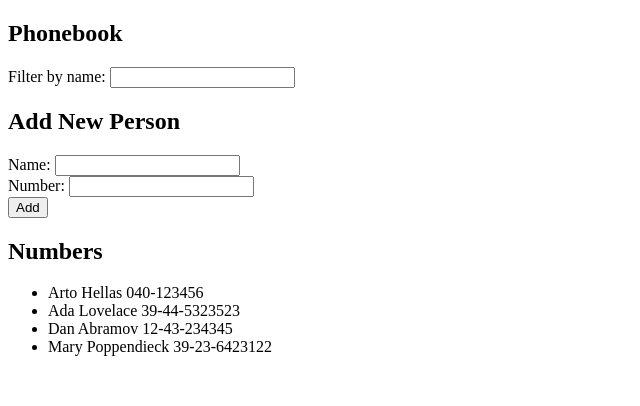
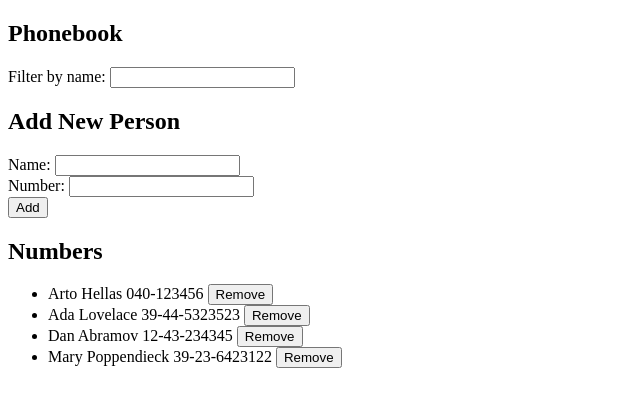
Before and after one commit to douglasdotv/fullstackopen, a React (Vite) app in the folder part2/phonebook/: page / in a window 1280 px wide. Shown: the top 406 px of the page, without its empty margins (0-640 px from the left). Built offline with nearby package versions, Linux system fonts and the light colour scheme; data requests are answered from the project's data file.

Commit message:
Add possibility to remove entries
(2.14)

```diff
--- a/part2/phonebook/src/components/PersonItem.jsx
+++ b/part2/phonebook/src/components/PersonItem.jsx
@@ -1,8 +1,8 @@
-const PersonItem = ({ person }) => {
-  const { name, number } = person
+const PersonItem = ({ person, onRemove }) => {
+  const { name, number, id } = person
   return (
     <li>
-      {name} {number}
+      {name} {number} <button onClick={() => onRemove(id)}>Remove</button>
     </li>
   )
 }
--- a/part2/phonebook/src/components/Persons.jsx
+++ b/part2/phonebook/src/components/Persons.jsx
@@ -1,13 +1,13 @@
 import PersonItem from './PersonItem'
 import Title from './Title'
 
-const Persons = ({ persons }) => {
+const Persons = ({ persons, onRemove }) => {
   return (
     <>
       <Title text="Numbers" />
       <ul>
         {persons.map((person) => (
-          <PersonItem key={person.id} person={person} />
+          <PersonItem key={person.id} person={person} onRemove={onRemove} />
         ))}
       </ul>
     </>
--- a/part2/phonebook/src/components/Phonebook.jsx
+++ b/part2/phonebook/src/components/Phonebook.jsx
@@ -57,6 +57,18 @@ const Phonebook = () => {
     })
   }
 
+  const removePerson = (id) => {
+    const personToRemove = persons.find((person) => person.id === id)
+    const isConfirmed = window.confirm(
+      `Do you really want to remove ${personToRemove.name}?`
+    )
+    if (isConfirmed) {
+      personService.remove(id).then(() => {
+        setPersons(persons.filter((person) => person.id !== id))
+      })
+    }
+  }
+
   const validateName = (name) => {
     const trimmedName = name.trim()
 
@@ -103,7 +115,7 @@ const Phonebook = () => {
         onInputChange={handleInputChange}
         onSubmit={addPerson}
       />
-      <Persons persons={filteredPersons} />
+      <Persons persons={filteredPersons} onRemove={removePerson} />
     </div>
   )
 }
--- a/part2/phonebook/src/services/persons.js
+++ b/part2/phonebook/src/services/persons.js
@@ -12,4 +12,9 @@ const create = (newObject) => {
   return request.then((response) => response.data)
 }
 
-export default { getAll, create }
+const remove = (id) => {
+  const request = axios.delete(`${baseUrl}/${id}`)
+  return request.then((response) => response.data)
+}
+
+export default { getAll, create, remove }
```
